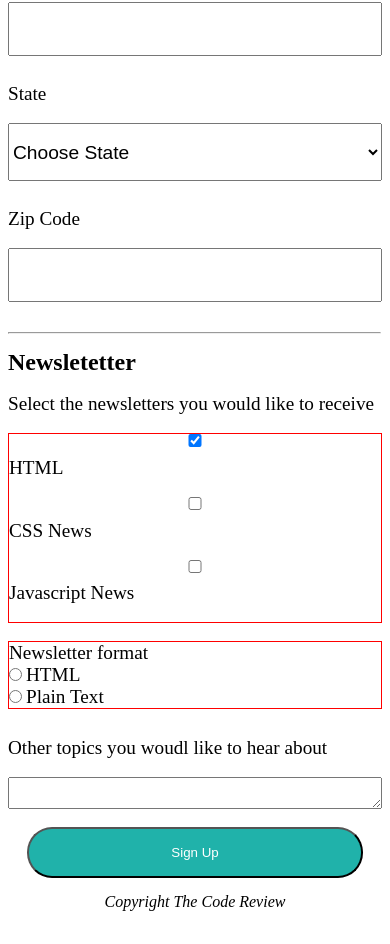
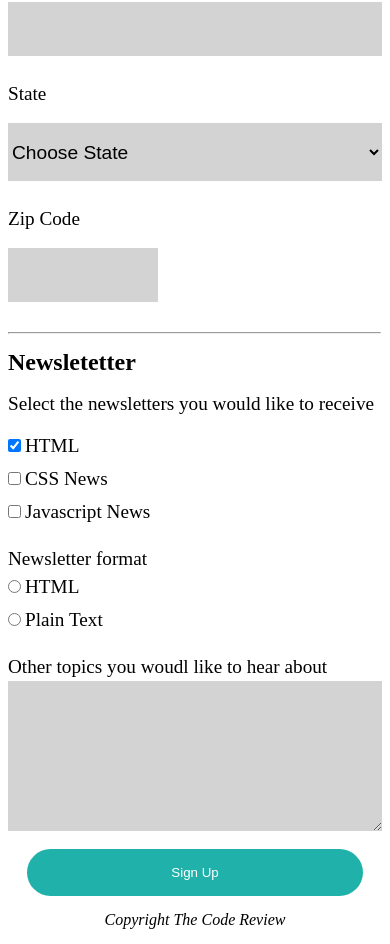
Before and after one commit to pattherogue/An-Online-Registration-Form, a plain HTML site: page index.html in a window 390 px wide. Shown: the part 780-1724 px from the top of the page. Drawn offline with Linux system fonts and the light colour scheme.

Commit message:
Mobile Compelte
Completed mobile mockup.

```diff
--- a/index.html
+++ b/index.html
@@ -109,10 +109,6 @@
                     <label for="html-news">Javascript News</label><br>
                 </div>
 
-
-
-                <br>
-
                 <div class="radio">
                     <label>Newsletter format</label><br>
                     <input type="radio" id="html" name="format">
@@ -121,11 +117,9 @@
                     <label for="plain-text">Plain Text</label><br>
                 </div>
 
-                <br>
-
                 <!--Text Area-->
                 <label>Other topics you woudl like to hear about</label><br>
-                <textarea name="other-topics" id="other-topics" ></textarea><br>
+                <textarea name="other-topics" id="other-topics" rows="10" cols="5"></textarea><br>
 
                 <!--Submit Button-->
                 <div class="submit">
--- a/style.css
+++ b/style.css
@@ -50,6 +50,14 @@ hr {
 fieldset {
     border: none;
 }
+
+input,
+select,
+textarea {
+    background-color: lightgray;
+    border: none;
+}
+
 .contact,
 .newsletter {
     display: flex;
@@ -69,6 +77,10 @@ fieldset {
     margin-top: 0.5em;
 }
 
+.newsletter label {
+    margin-bottom: -0.75em;
+}
+
 .contact select {
     font-size: 1.2em;
     height: 3em;
@@ -80,21 +92,23 @@ fieldset {
     padding-top: 15px;
 }
 
+#zip-code {
+    width: 40%;
+}
+
 /* Newsletter */
 
-
-
-.checkbox {
-
-    border: 1px solid red;
-    display: flex;
-    flex-direction: column;
-
+.checkbox,
+.radio,
+.checkbox input,
+.radio input {
+     margin: 10px 0;
  }
 
- .radio {
+ input::placeholder {
+     text-align: end;
+     width: 95%;
 
-     border: 1px solid red;
  }
 
  /* Submit */
```
